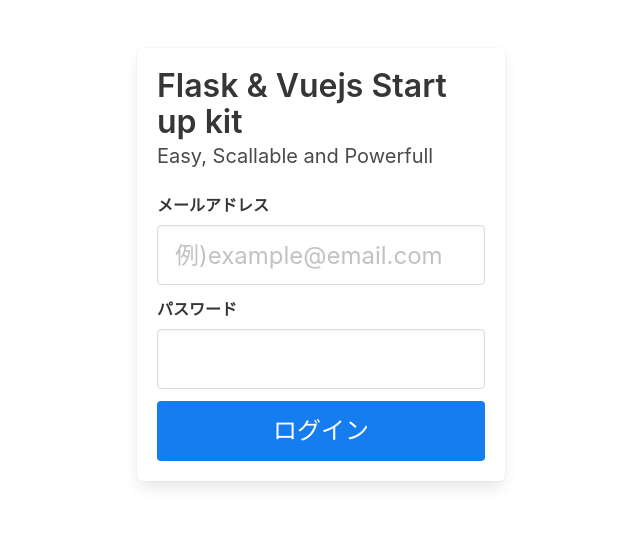
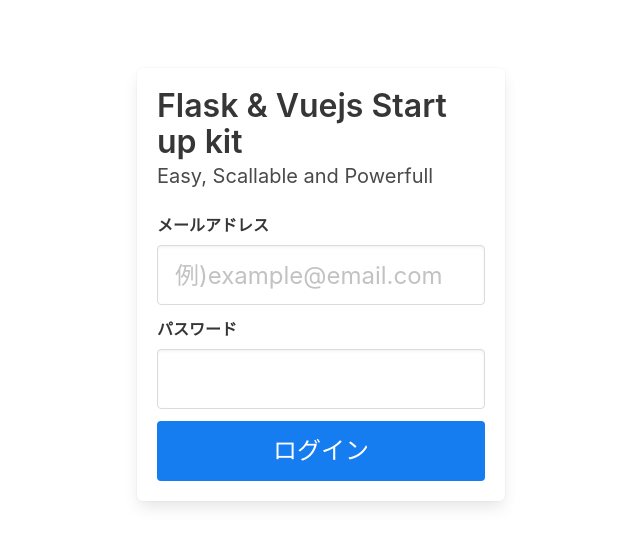
Before and after one commit to KentaYamada/smart-aquarium, a Vue app in the folder frontend/: page /login in a window 1280 px wide. Shown: the top 546 px of the page, without its empty margins (319-959 px from the left). Built offline with nearby package versions, Linux system fonts and the light colour scheme.

Commit message:
modify style

```diff
--- a/frontend/src/views/App.vue
+++ b/frontend/src/views/App.vue
@@ -6,6 +6,12 @@
         </div>
     </section>
 </template>
+
+<style scoped lang="scss">
+.container {
+    margin-top: 20px;
+}
+</style>
 
 <script lang="ts">
 import Vue from 'vue';
```
